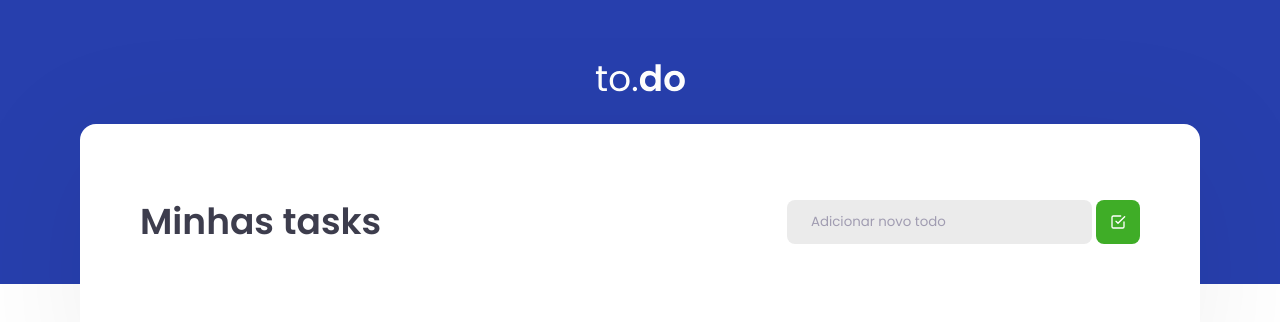
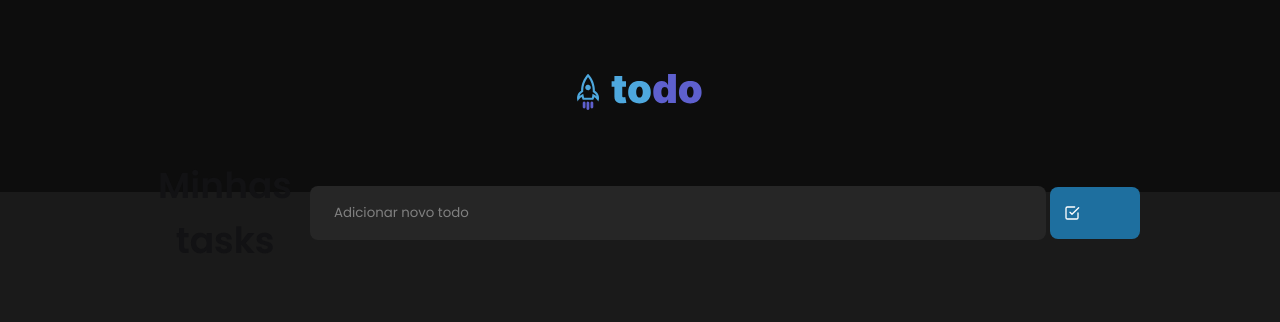
Before and after one commit to erickmarquesc/TaskList-to.do, a React (Create React App) app: page / in a window 1280 px wide. Shown: the top 322 px of the page. Built offline with nearby package versions, Linux system fonts and the light colour scheme.

Commit message:
style: :lipstick: update UI

```diff
--- a/src/styles/global.scss
+++ b/src/styles/global.scss
@@ -1,12 +1,11 @@
  :root {
-  --blue: #273FAD;
-  --green: #3FAD27;
-  --red: 	#ad273f;
-  --background: #EBEBEB;
-  --shapes: #FFFFFF;
-  --text-title: #3D3D4D;
-  --text: #1C1C29;
-  --text-light: #A09CB1;
+
+   --Gray100: #F2F2F2;
+   --Gray300: #808080;
+   --Gray500: #262626;
+   --Gray600: #1A1A1A;
+   --Gray700: #0D0D0D;
+   --BlueDark: #1E6F9F;
  }
 
  * {
@@ -18,9 +17,11 @@
  body {
    font: 16px "Poppins", Arial, sans-serif;
    color: #121214;
+   background: var(--Gray600);
  }
 
-input, textarea {
+ input,
+ textarea {
    font-family: "Poppins";
  }
 
@@ -30,6 +31,7 @@ input, textarea {
    padding: 2.5rem 1rem;
  }
 
-button, .checkmark {
+ button,
+ .checkmark {
    cursor: pointer;
  }
--- a/src/styles/header.scss
+++ b/src/styles/header.scss
@@ -1,11 +1,11 @@
 header.header {
-  background: var(--blue);
+  background: var(--Gray700);
   padding-top: 2rem;
+  height: 12rem;
 
   > div {
     max-width: 1120px;
     margin: 0 auto;
-
     padding: 2rem 1rem 12rem;
 
     display: flex;
--- a/src/styles/tasklist.scss
+++ b/src/styles/tasklist.scss
@@ -1,17 +1,17 @@
 section.task-list {
-  background: var(--shapes);
-  border-radius: 1rem;
-
-  margin-top: -10rem;
+  margin-top: -6.5rem;
   padding: 70px 60px;
-
-  filter: drop-shadow(0px 24px 64px rgba(0, 0, 0, 0.06));
+  display: flex;
+  flex-direction: row;
+  justify-content: center;
+  align-items: center;
 
   header {
     display: flex;
     flex-direction: row;
     align-items: center;
     justify-content: space-between;
+    text-align: center;
 
     h2 {
       color: var(--text-title);
@@ -19,25 +19,30 @@ section.task-list {
     }
 
     .input-group {
+      text-align: center;
+      gap: 0.25rem;
+
+      font-size: 16px;
+
       display: flex;
-      gap: 0.25rem;
+      flex-direction: row;
+      justify-content: center;
       align-items: center;
 
-      background: #fff;
-      font-size: 16px;
-
       input {
+        height: 54px;
+        width: 736px;
         flex: 1;
-        background: var(--background);
+        background: var(--Gray500);
         border: 0;
-        color: var(--text);
+        color: var(--Gray100);
         padding: 12px 24px;
 
         border-radius: 8px;
         border: 0;
 
         &::placeholder {
-          color: var(--text-light)
+          color: var(--Gray300)
         }
       }
 
@@ -45,12 +50,14 @@ section.task-list {
         font-weight: 600;
         border-radius: 8px;
         border: 0;
-        background: var(--green);
+        background: var(--BlueDark);
         color: #fff;
         display: flex;
         flex-direction: row;
         align-items: center;
-
+        width: 90px;
+        height: 52px;
+        gap: 1rem;
         padding: 14px;
         transition: filter 0.2s;
 
@@ -88,7 +95,7 @@ section.task-list {
           &.completed {
 
             p {
-              text-decoration:line-through;
+              text-decoration: line-through;
               opacity: 0.6;
             }
           }
@@ -107,11 +114,11 @@ section.task-list {
               width: 0;
 
               &:checked {
-                & ~ .checkmark {
+                &~.checkmark {
                   background-color: var(--blue);
                 }
 
-                & ~ .checkmark:after {
+                &~.checkmark:after {
                   display: block;
                 }
               }
```
Also changed, not shown: public/logo.svg. Lines whose indentation alone changed are shown as unchanged.
